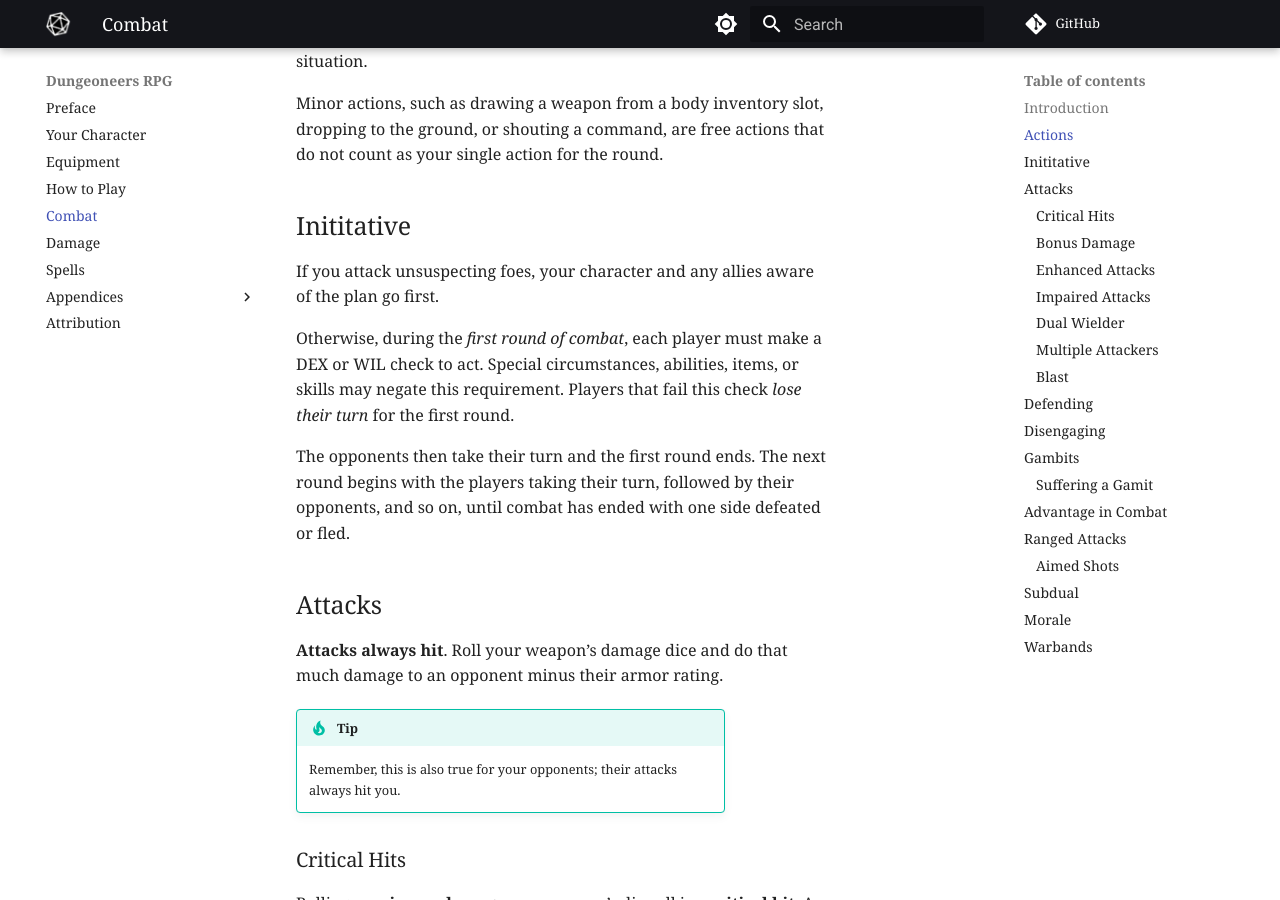
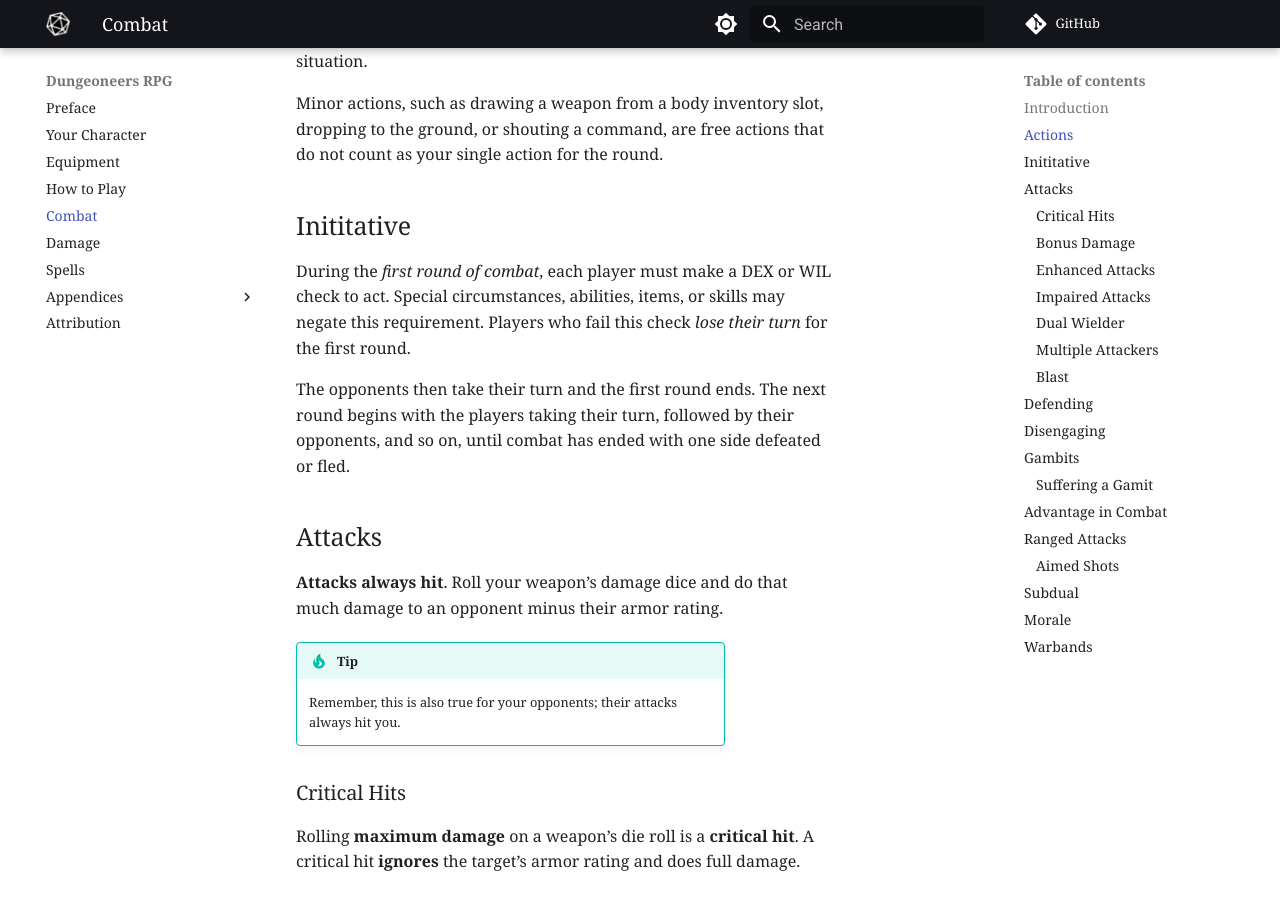
Before and after one commit to joemoose/dungeoneers.d20, an MkDocs documentation site: the page built from docs/combat.md, in a window 1280 px wide and 900 px high, scrolled down 493 px. Built offline with MkDocs 1.6.1 and Material for MkDocs 9.7.7, drawn with Linux system fonts in a browser that asks for light colours; comment, search, counter and statistics services are not loaded.

Commit message:
revisions

```diff
--- a/docs/combat.md
+++ b/docs/combat.md
@@ -14,9 +14,7 @@ Minor actions, such as drawing a weapon from a body inventory slot, dropping to
 
 ## Inititative
 
-If you attack unsuspecting foes, your character and any allies aware of the plan go first.
-
-Otherwise, during the *first round of combat*, each player must make a DEX or WIL check to act. Special circumstances, abilities, items, or skills may negate this requirement. Players that fail this check *lose their turn* for the first round.
+During the *first round of combat*, each player must make a DEX or WIL check to act. Special circumstances, abilities, items, or skills may negate this requirement. Players who fail this check *lose their turn* for the first round.
 
 The opponents then take their turn and the first round ends. The next round begins with the players taking their turn, followed by their opponents, and so on, until combat has ended with one side defeated or fled.
 
```
